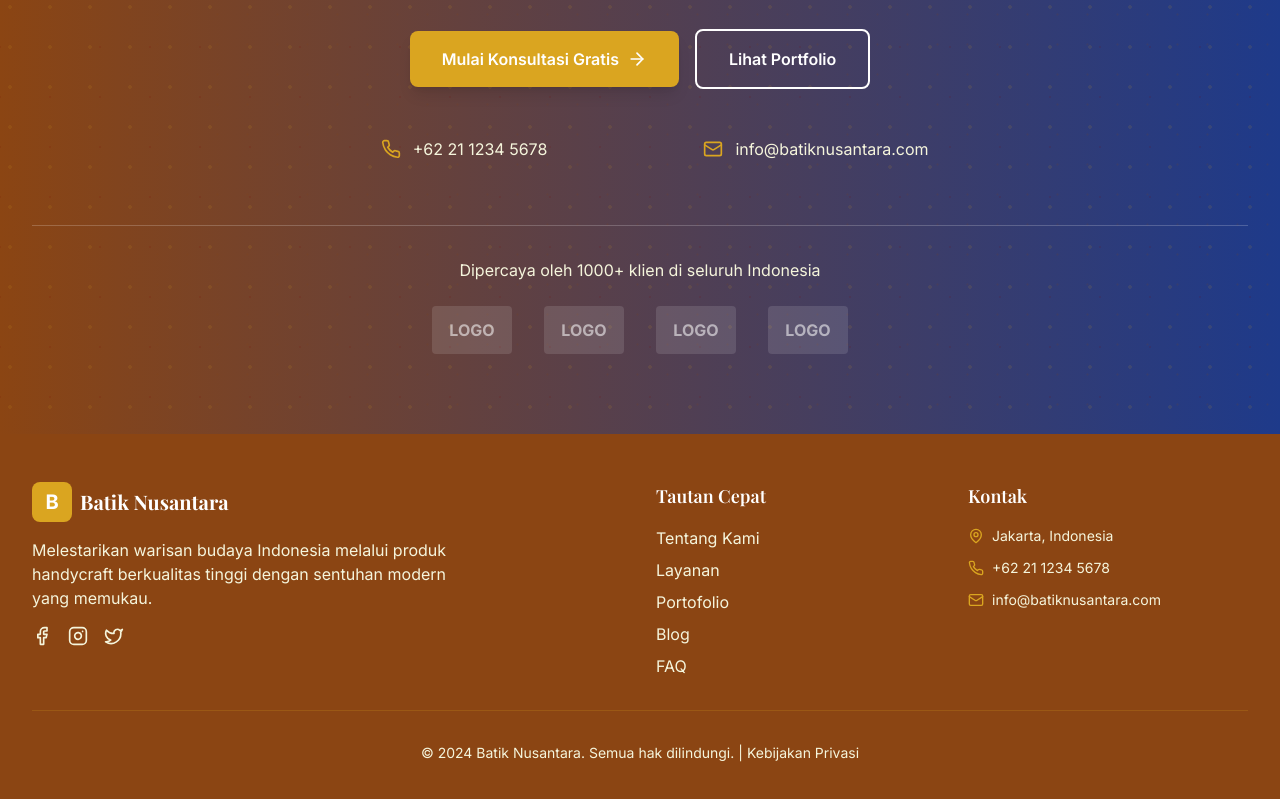
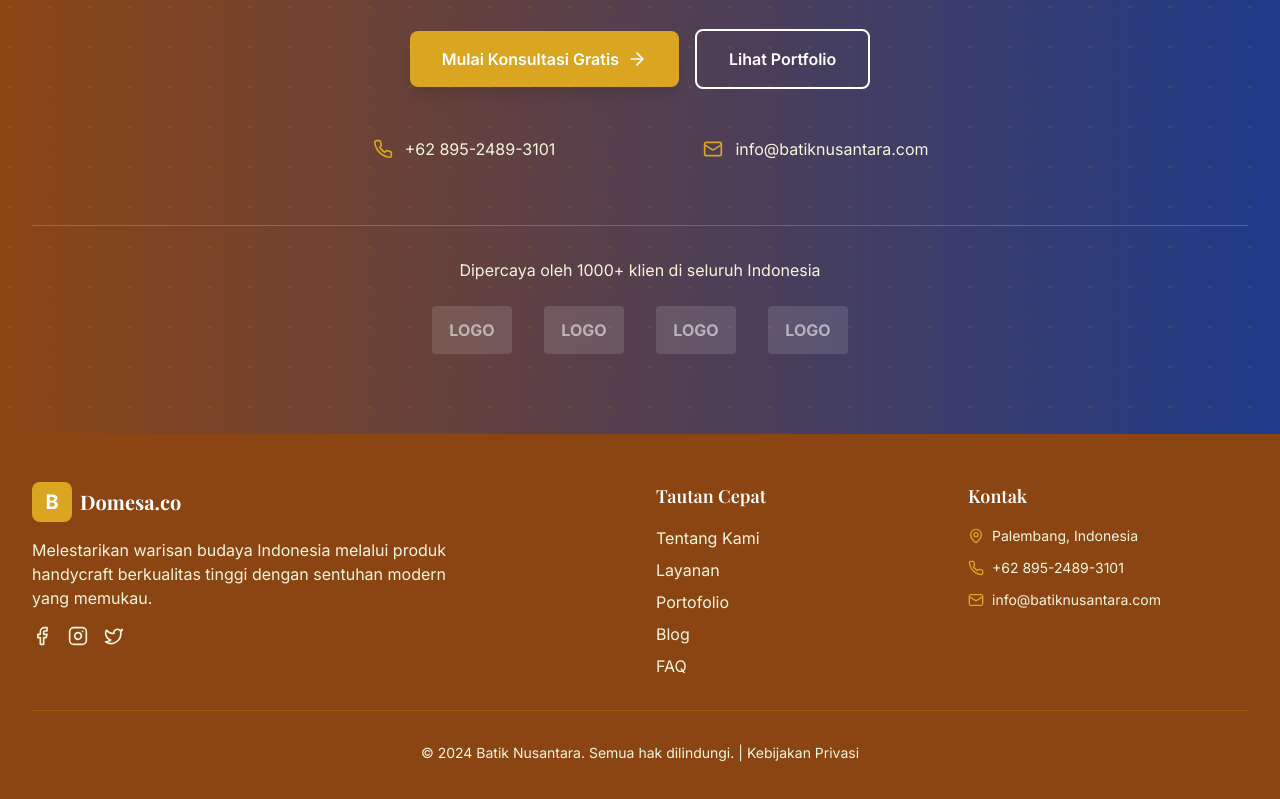
Before and after one commit to hdqsta/Sintak2025, a React (Vite) app: page / in a window 1280 px wide. Shown: the part 4928-5727 px from the top of the page. Built offline with nearby package versions, Linux system fonts and the light colour scheme.

Commit message:
perubahan eva

```diff
--- a/src/components/Footer.jsx
+++ b/src/components/Footer.jsx
@@ -12,7 +12,7 @@ const Footer = () => {
               <div className="w-10 h-10 bg-batik-gold rounded-lg flex items-center justify-center">
                 <span className="text-white font-bold text-xl">B</span>
               </div>
-              <span className="font-serif text-xl font-bold">Batik Nusantara</span>
+              <span className="font-serif text-xl font-bold">Domesa.co</span>
             </div>
             <p className="text-batik-cream mb-4 max-w-md">
               Melestarikan warisan budaya Indonesia melalui produk handycraft berkualitas tinggi dengan sentuhan modern
@@ -69,11 +69,11 @@ const Footer = () => {
             <ul className="space-y-3">
               <li className="flex items-center space-x-2">
                 <MapPin size={16} className="text-batik-gold" />
-                <span className="text-batik-cream text-sm">Jakarta, Indonesia</span>
+                <span className="text-batik-cream text-sm">Palembang, Indonesia</span>
               </li>
               <li className="flex items-center space-x-2">
                 <Phone size={16} className="text-batik-gold" />
-                <span className="text-batik-cream text-sm">+62 21 1234 5678</span>
+                <span className="text-batik-cream text-sm">+62 895-2489-3101</span>
               </li>
               <li className="flex items-center space-x-2">
                 <Mail size={16} className="text-batik-gold" />
--- a/src/components/home/CTASection.jsx
+++ b/src/components/home/CTASection.jsx
@@ -38,7 +38,7 @@ const CTASection = () => {
         <div className="grid grid-cols-1 md:grid-cols-2 gap-8 max-w-2xl mx-auto">
           <div className="flex items-center justify-center space-x-3 text-batik-cream">
             <Phone size={20} className="text-batik-gold" />
-            <span>+62 21 1234 5678</span>
+            <span>+62 895-2489-3101</span>
           </div>
 
           <div className="flex items-center justify-center space-x-3 text-batik-cream">
--- a/src/pages/About.jsx
+++ b/src/pages/About.jsx
@@ -62,7 +62,7 @@ const About = () => {
                 <div className="absolute inset-0 batik-pattern opacity-20"></div>
                 <div className="absolute inset-0 flex items-center justify-center">
                   <div className="text-center text-batik-brown">
-                    <div className="text-6xl font-serif font-bold mb-4">1999</div>
+                    <div className="text-6xl font-serif font-bold mb-4">2009</div>
                     <div className="text-lg">Tahun Didirikan</div>
                   </div>
                 </div>
--- a/src/pages/Contact.jsx
+++ b/src/pages/Contact.jsx
@@ -175,7 +175,7 @@ const Contact = () => {
                 <div className="text-center text-batik-brown">
                   <MapPin size={48} className="mx-auto mb-2" />
                   <p className="font-medium">Peta Lokasi</p>
-                  <p className="text-sm">Jl. Malioboro No. 123, Yogyakarta</p>
+                  <p className="text-sm">Pasar Kitu Ilir Barat Permai, Palembang</p>
                 </div>
               </div>
 
--- a/src/pages/FAQ.jsx
+++ b/src/pages/FAQ.jsx
@@ -16,14 +16,14 @@ const FAQ = () => {
       title: "Umum",
       faqs: [
         {
-          question: "Apa itu Batik Nusantara?",
+          question: "Apa itu Domesa.co?",
           answer:
             "Batik Nusantara adalah perusahaan yang bergerak di bidang handycraft Indonesia, khususnya batik dan produk budaya tradisional dengan sentuhan modern. Kami didirikan pada tahun 2009 dengan misi melestarikan warisan budaya Indonesia melalui inovasi dan kualitas tinggi.",
         },
         {
           question: "Di mana lokasi workshop dan showroom Batik Nusantara?",
           answer:
-            "Workshop utama kami berlokasi di Yogyakarta, tepatnya di Jl. Malioboro No. 123. Kami juga memiliki showroom di Jakarta dan Surabaya. Untuk kunjungan, mohon hubungi kami terlebih dahulu untuk membuat janji.",
+            "Workshop utama kami berlokasi di Palembang, tepatnya di Pasar Kito Tradisional Kompleks Ilir Barat Permai . Untuk kunjungan, mohon hubungi kami terlebih dahulu untuk membuat janji.",
         },
         {
           question: "Apakah produk Batik Nusantara menggunakan bahan alami?",
@@ -241,7 +241,7 @@ const FAQ = () => {
               </div>
               <h3 className="font-serif text-xl font-semibold text-batik-brown mb-2">Telepon</h3>
               <p className="text-gray-600 mb-4">Hubungi hotline customer service kami</p>
-              <button className="btn-primary">+62 21 1234 5678</button>
+              <button className="btn-primary">+62 895-2489-3101</button>
             </div>
 
             <div className="text-center">
```
